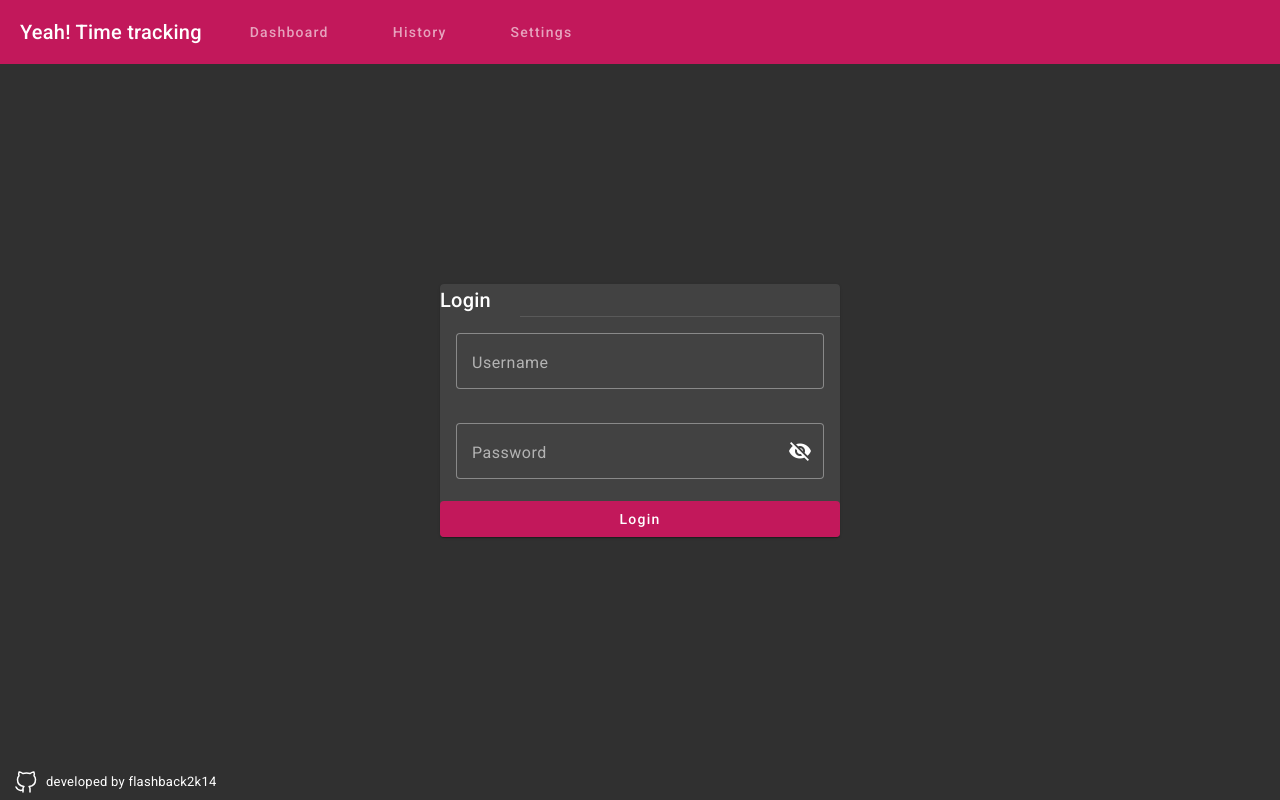
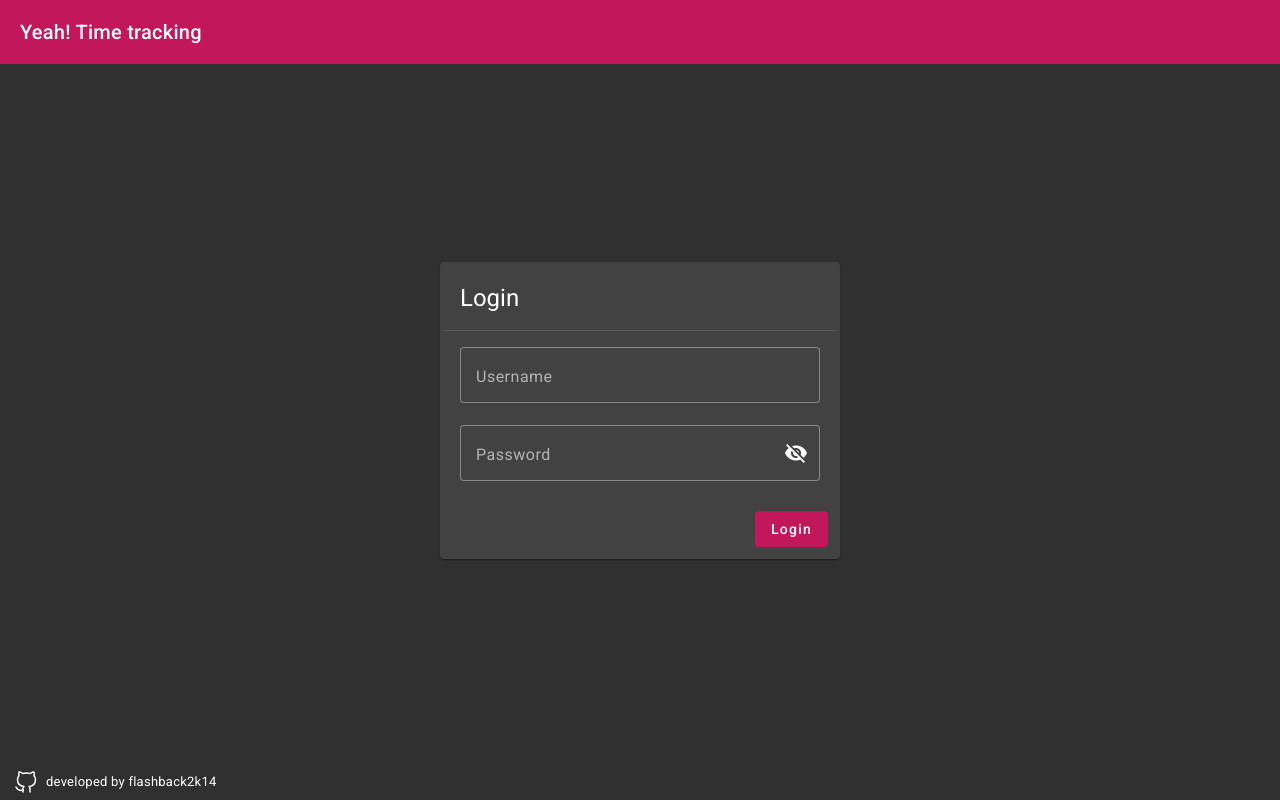
Before and after one commit to flashback2k14/YeahTimeTrackingApp, an Angular app: page /login in a window 1280 px wide. Built offline with nearby package versions, Linux system fonts and the light colour scheme.

Commit message:
fix styling

```diff
--- a/package.json
+++ b/package.json
@@ -1,6 +1,6 @@
 {
   "name": "yeah-time-tracking-app",
-  "version": "1.6.1",
+  "version": "1.7.0",
   "scripts": {
     "ng": "ng",
     "start": "ng serve",
--- a/src/app/base/root/root.component.html
+++ b/src/app/base/root/root.component.html
@@ -10,7 +10,8 @@
           <mat-icon>menu</mat-icon>
         </button>
         <span (click)="goToHome()">{{ title }}</span>
-        <nav mat-tab-nav-bar [color]="'warn'" [tabPanel]="tabPanel">
+        <nav mat-tab-nav-bar color="accent" [tabPanel]="tabPanel">
+          <ng-container *ngIf="authService.isLoggedIn()">
             <a
               mat-tab-link
               *ngFor="let link of links"
@@ -21,6 +22,7 @@
             >
               {{ link.title }}
             </a>
+          </ng-container>
         </nav>
         <span class="spacer"></span>
         <button
--- a/src/app/base/root/root.component.scss
+++ b/src/app/base/root/root.component.scss
@@ -27,10 +27,6 @@
       a:not(:last-child) {
         margin-right: 16px;
       }
-    }
-
-    a.active {
-      opacity: 1;
     }
 
     .spacer {
--- a/src/app/domains/auth/auth.component.html
+++ b/src/app/domains/auth/auth.component.html
@@ -1,26 +1,48 @@
 <div class="container">
   <mat-card>
-    <mat-card-title>Login</mat-card-title>
-    <mat-divider inset></mat-divider>
+    <mat-card-header>
+      <mat-card-title>
+        <h1>Login</h1>
+      </mat-card-title>
+    </mat-card-header>
+
+    <mat-divider></mat-divider>
+
     <mat-card-content>
-      <p>
       <mat-form-field appearance="outline">
         <mat-label>Username</mat-label>
-          <input #username matInput placeholder="Please enter your username...">
+        <input #username matInput placeholder="Please enter your username..." />
       </mat-form-field>
-      </p>
-      <p>
       <mat-form-field appearance="outline">
         <mat-label>Password</mat-label>
-          <input #password matInput placeholder="Please enter your password..." [type]="hidePassword ? 'password' : 'text'">
-          <button mat-icon-button matSuffix (click)="hidePassword = !hidePassword" [attr.aria-label]="'Hide password'" [attr.aria-pressed]="hidePassword">
-            <mat-icon>{{hidePassword ? 'visibility_off' : 'visibility'}}</mat-icon>
+        <input
+          #password
+          matInput
+          placeholder="Please enter your password..."
+          [type]="hidePassword ? 'password' : 'text'"
+        />
+        <button
+          mat-icon-button
+          matSuffix
+          (click)="hidePassword = !hidePassword"
+          [attr.aria-label]="'Hide password'"
+          [attr.aria-pressed]="hidePassword"
+        >
+          <mat-icon>{{
+            hidePassword ? "visibility_off" : "visibility"
+          }}</mat-icon>
         </button>
       </mat-form-field>
-      </p>
     </mat-card-content>
-    <button mat-flat-button color="primary"
-      (click)="handleLogin(username?.value ?? '', password?.value ?? '')">Login
+
+    <mat-card-actions align="end">
+      <button
+        mat-flat-button
+        color="primary"
+        (click)="handleLogin(username?.value ?? '', password?.value ?? '')"
+      >
+        Login
       </button>
+    </mat-card-actions>
   </mat-card>
 </div>
--- a/src/app/domains/auth/auth.component.scss
+++ b/src/app/domains/auth/auth.component.scss
@@ -7,9 +7,6 @@
 
   mat-card {
     width: 400px;
-
-    button[mat-flat-button] {
-      float: right;
-    }
+    padding: 4px;
   }
 }
--- a/src/styles.scss
+++ b/src/styles.scss
@@ -9,28 +9,8 @@ body {
   font-family: Roboto, "Helvetica Neue", sans-serif;
 }
 
-.mat-tab-nav-bar,
-.mat-tab-header {
-  border-bottom: none;
-}
-
 mat-form-field {
   width: 100%;
-
-  ::ng-deep .mat-form-field-wrapper {
-    padding-bottom: 0;
-  }
-}
-
-mat-toolbar {
-  a {
-    color: white;
-    font-size: 1rem;
-
-    &:hover {
-      opacity: 1;
-    }
-  }
 }
 
 mat-divider {
```
Lines whose indentation alone changed are shown as unchanged.
